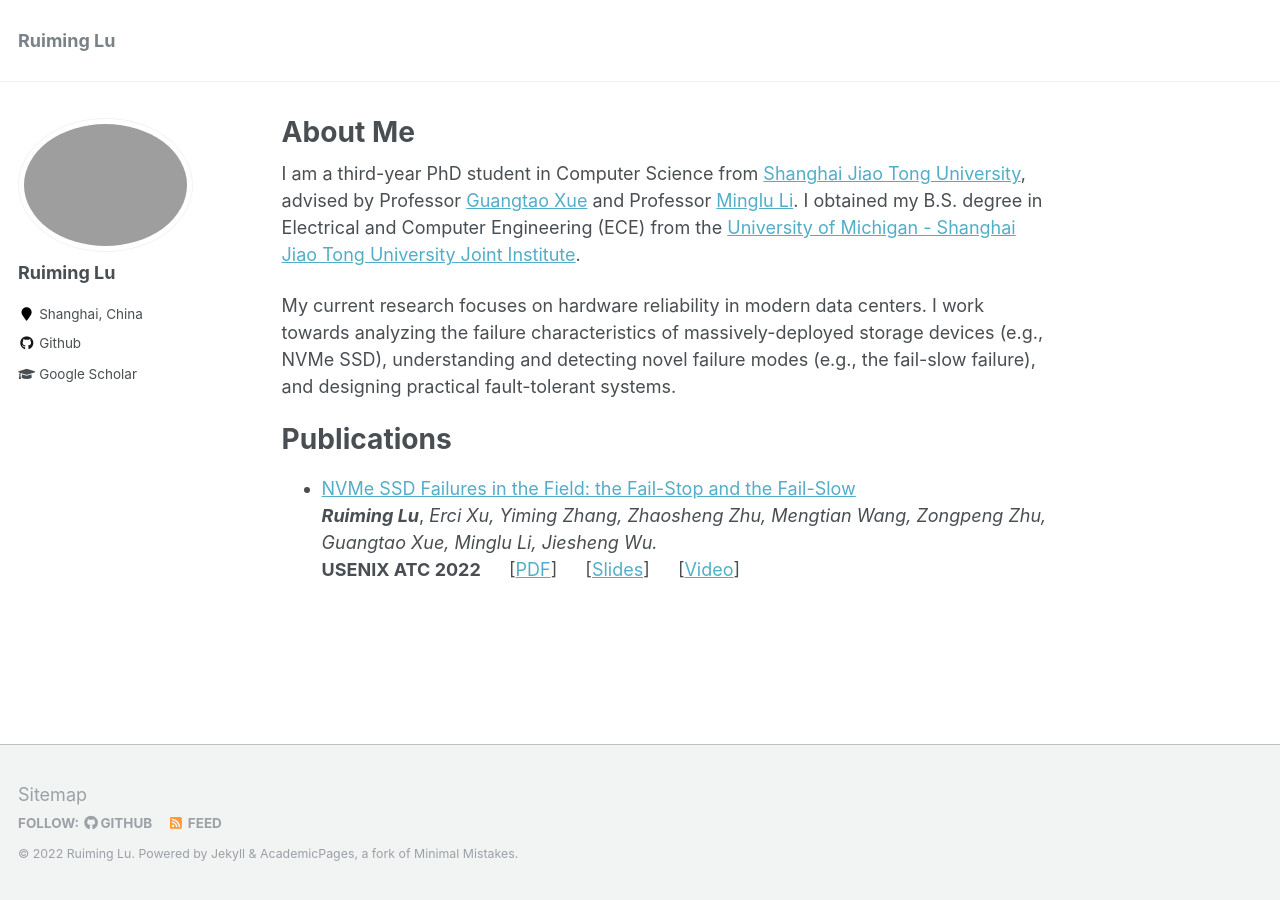
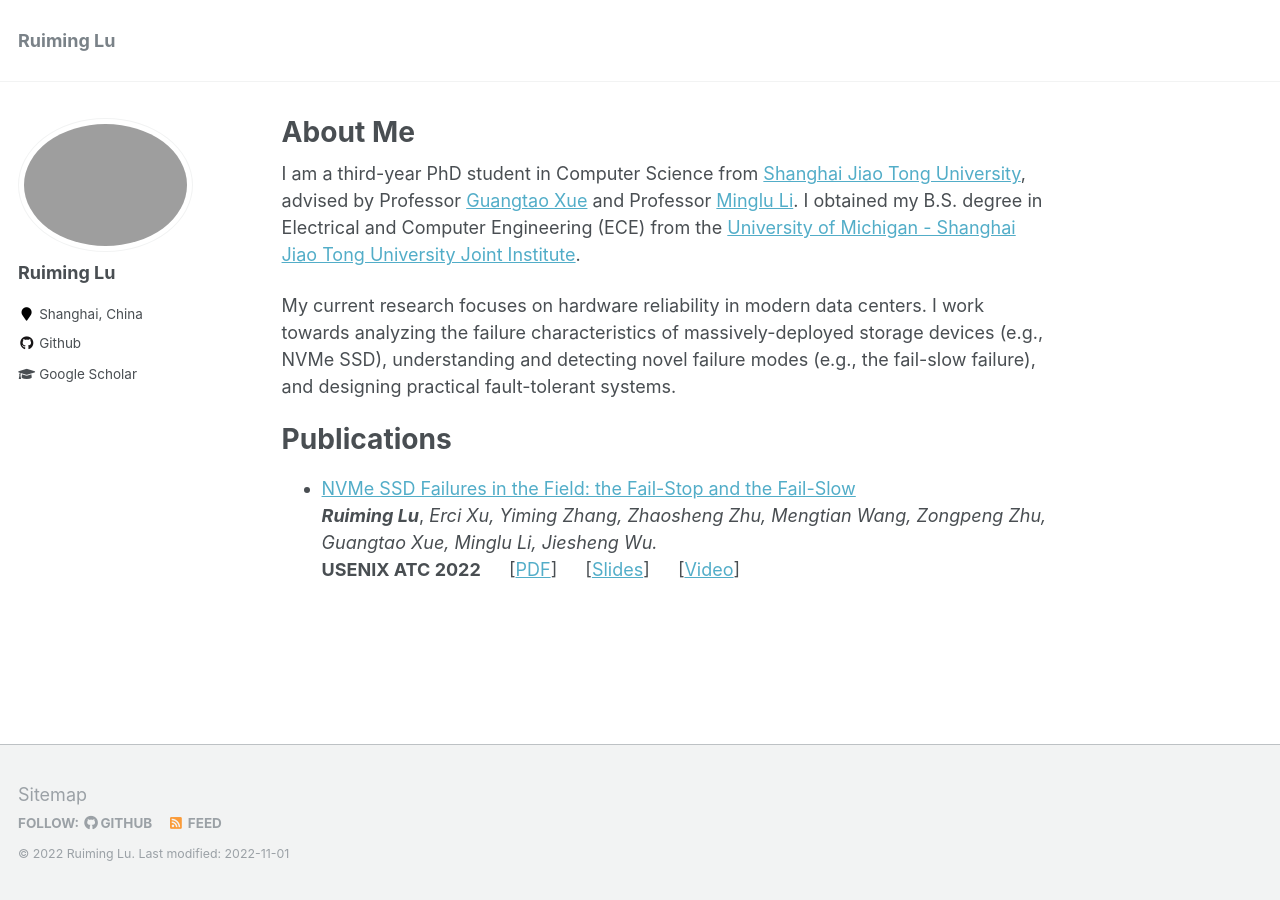
Before and after one commit to ruiming-lu/ruiming-lu.github.io, a Jekyll site: the page built from _pages/about.md, in a window 1280 px wide. Built offline with Jekyll 4.4.1, drawn with Linux system fonts in a browser that asks for light colours.

Commit message:
add last modified

```diff
--- a/_includes/footer.html
+++ b/_includes/footer.html
@@ -21,4 +21,6 @@
   </ul>
 </div>
 
-<div class="page__footer-copyright">&copy; {{ site.time | date: '%Y' }} {{ site.name | default: site.title }}. {{ site.data.ui-text[site.locale].powered_by | default: "Powered by" }} <a href="http://jekyllrb.com" rel="nofollow">Jekyll</a> &amp; <a href="https://github.com/academicpages/academicpages.github.io">AcademicPages</a>, a fork of <a href="https://mademistakes.com/work/minimal-mistakes-jekyll-theme/" rel="nofollow">Minimal Mistakes</a>.</div>
+<!-- <div class="page__footer-copyright">&copy; {{ site.time | date: '%Y' }} {{ site.name | default: site.title }}. {{ site.data.ui-text[site.locale].powered_by | default: "Powered by" }} <a href="http://jekyllrb.com" rel="nofollow">Jekyll</a> &amp; <a href="https://github.com/academicpages/academicpages.github.io">AcademicPages</a>, a fork of <a href="https://mademistakes.com/work/minimal-mistakes-jekyll-theme/" rel="nofollow">Minimal Mistakes</a>.</div> -->
+
+<div class="page__footer-copyright">&copy; {{ site.time | date: '%Y' }} {{site.name | default: site.title }}. Last modified: {{ site.time | date: "%Y-%m-%d" }}</div>
```
